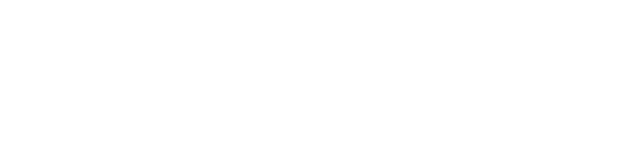
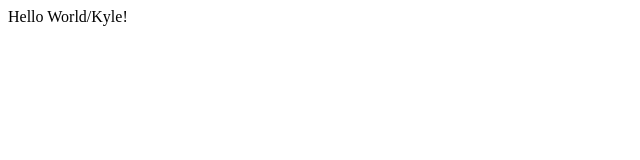
Before and after one commit to marianogf/httpd-hello-world, a plain HTML site: page index.html in a window 1280 px wide. Shown: the whole page, without its empty margins (0-640 px from the left). Drawn offline with Linux system fonts and the light colour scheme.

Commit message:
Added body bracket w/ text in html now that container is working and fixed a mistake in httpd.sh

```diff
--- a/index.html
+++ b/index.html
@@ -2,4 +2,7 @@
   <TITLE>
     Hello World/Kyle!
   </TITLE>
+  <BODY>
+    Hello World/Kyle!
+  </BODY>
 </HTML>
```
Also changed, not shown: 1 other file.
